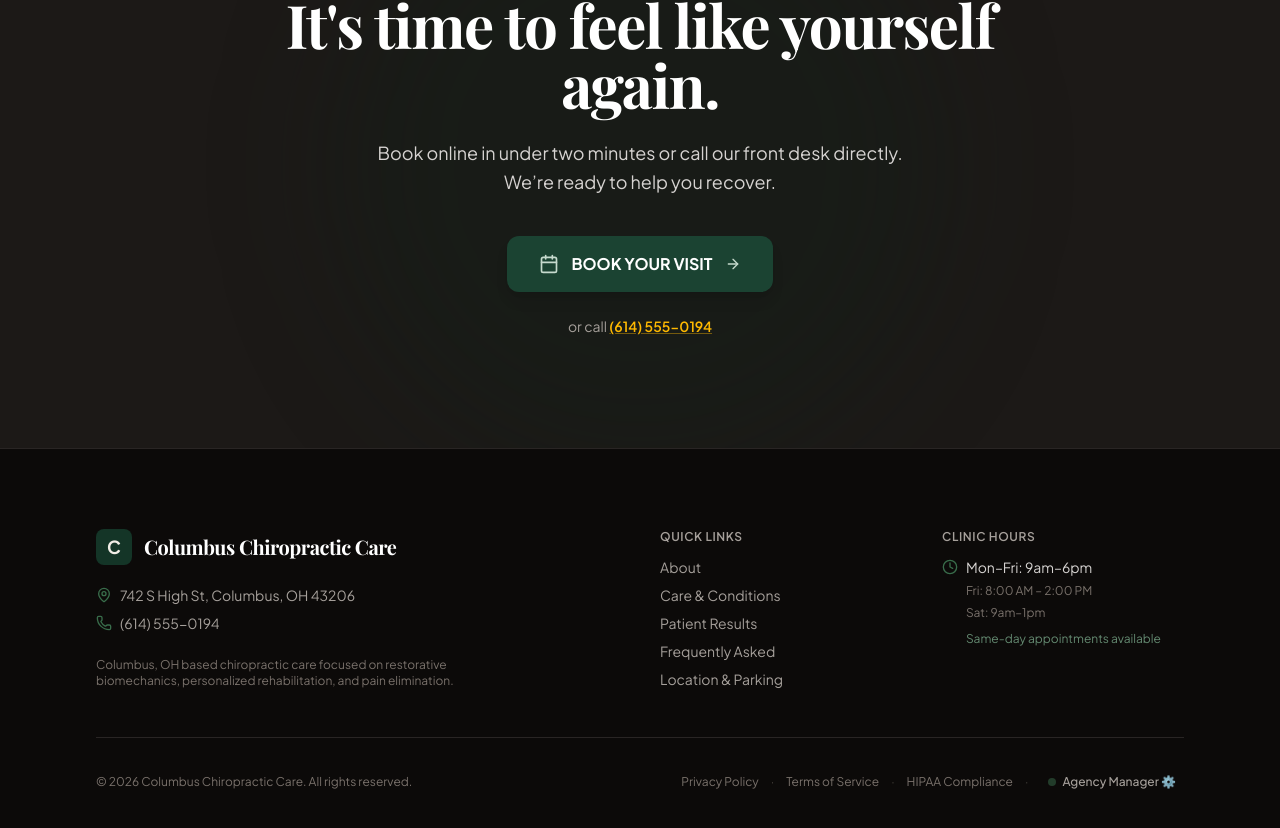
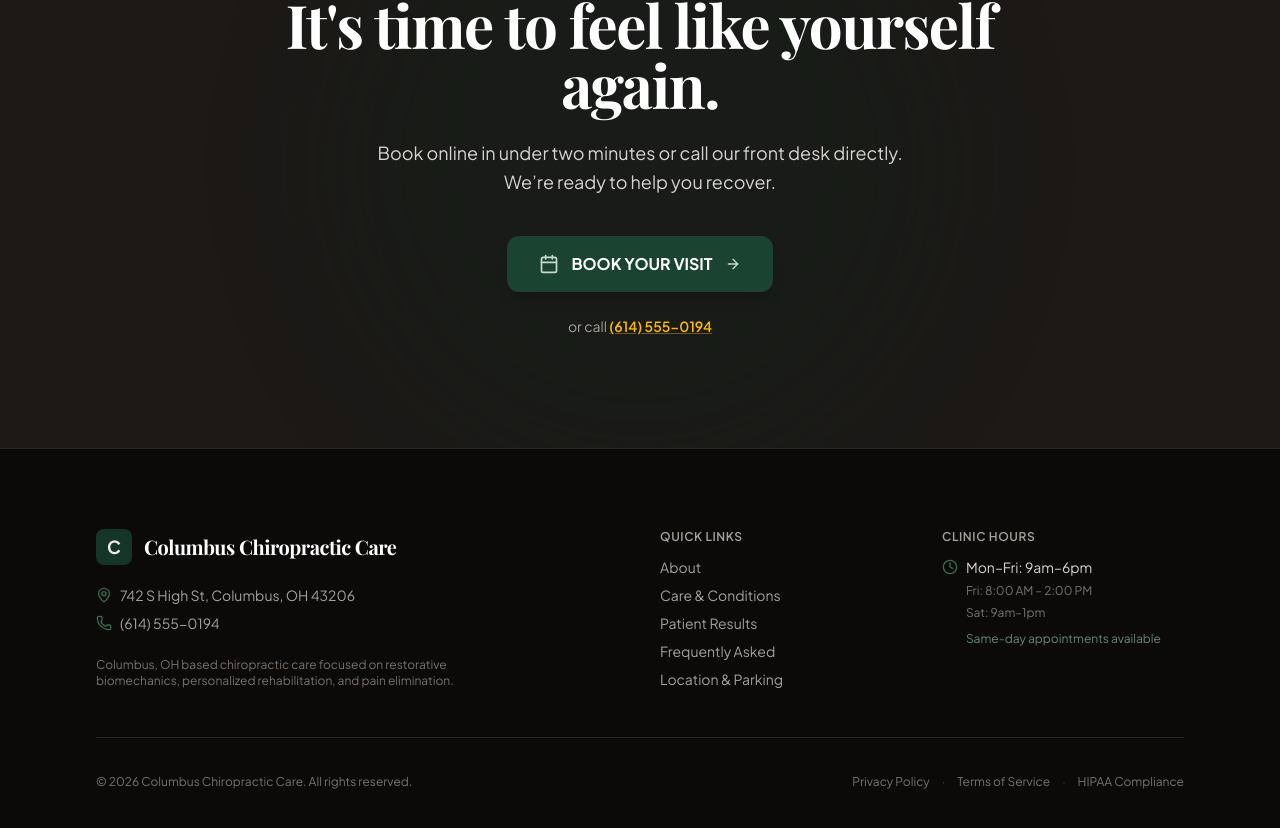
Before and after one commit to drealslick/Chiropractor-web-demo, a React (Vite) app: page / in a window 1280 px wide. Shown: the part 9615-10443 px from the top of the page. Built offline with nearby package versions, Linux system fonts and the light colour scheme; a web font is replaced by a local one.

Commit message:
Update Footer.tsx

```diff
--- a/src/components/Footer.tsx
+++ b/src/components/Footer.tsx
@@ -137,19 +137,6 @@ export const Footer: React.FC<FooterProps> = ({ clinic, onOpenManager }) => {
             <a href="#" className="hover:text-stone-400 transition-colors py-1">Terms of Service</a>
             <span className="text-stone-700">·</span>
             <a href="#" className="hover:text-stone-400 transition-colors py-1">HIPAA Compliance</a>
-            {onOpenManager && (
-              <>
-                <span className="text-stone-700">·</span>
-                <button
-                  onClick={onOpenManager}
-                  className="text-stone-400 hover:text-emerald-400 font-medium transition-colors cursor-pointer inline-flex items-center gap-1.5 py-1 px-2 rounded hover:bg-stone-900"
-                  title="Agency Client Template Manager"
-                >
-                  <span className="w-2 h-2 rounded-full bg-emerald-500 animate-pulse"></span>
-                  <span>Agency Manager ⚙️</span>
-                </button>
-              </>
-            )}
           </div>
         </div>
 
```
